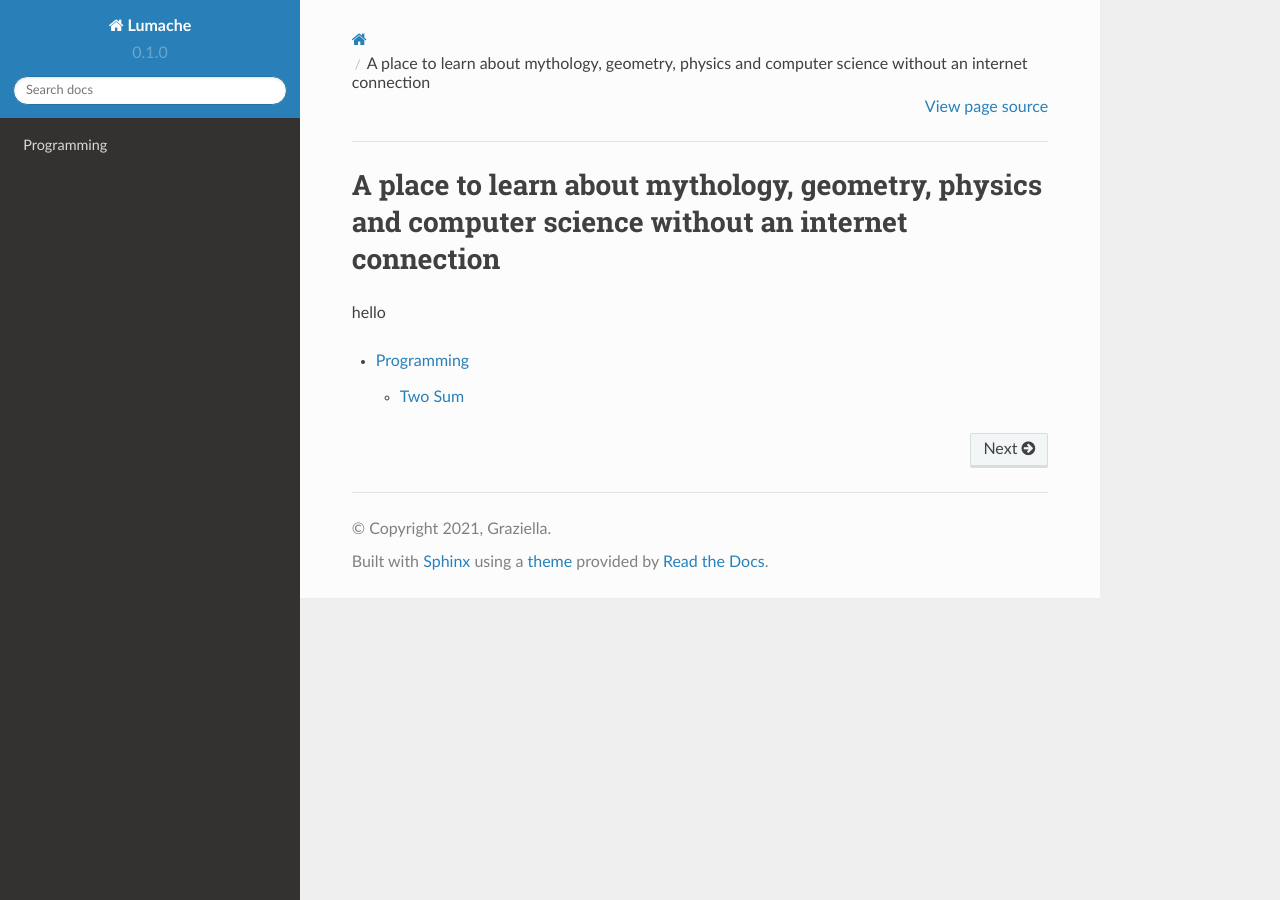
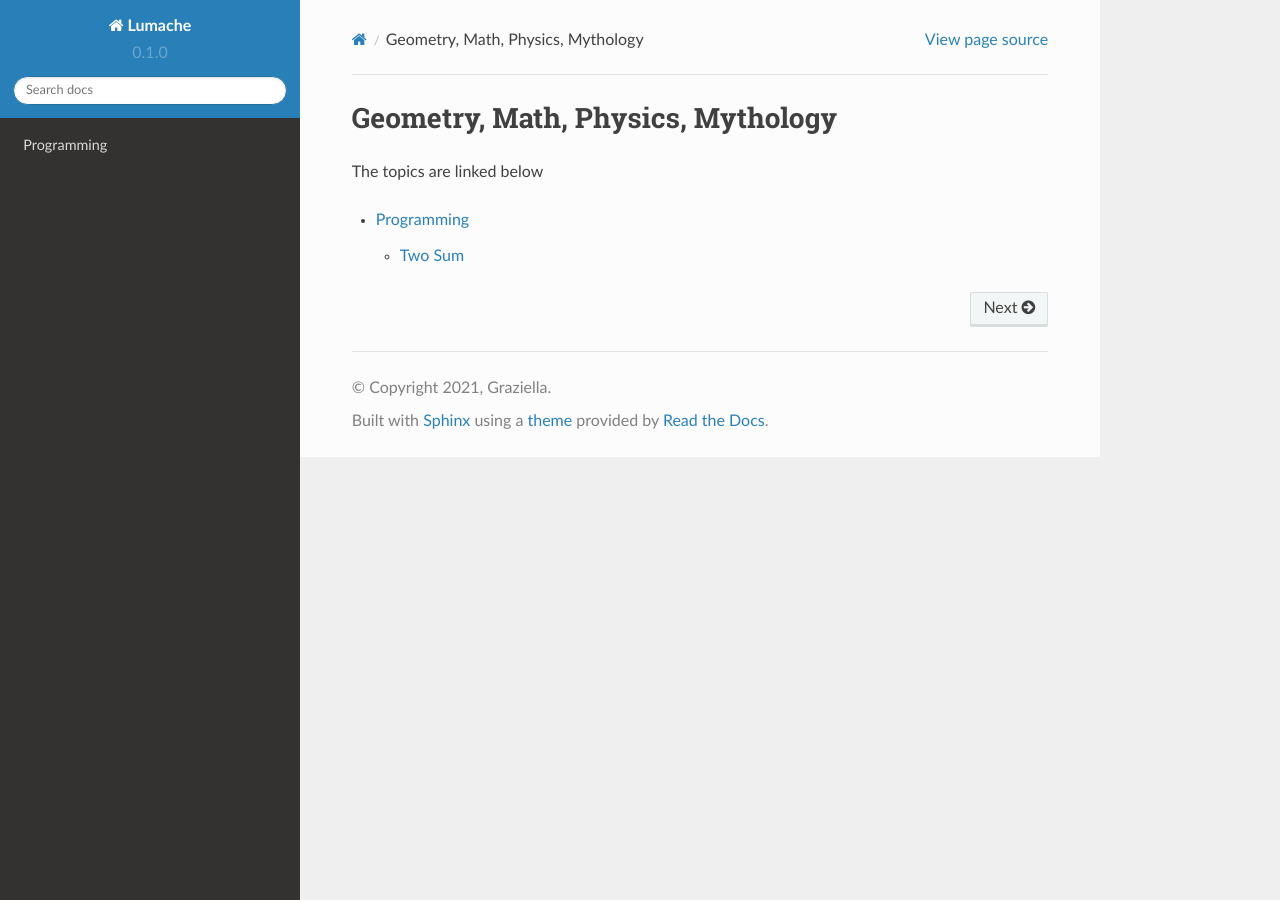
Before and after one commit to jayunit100/storyworld0, a Sphinx documentation site: the page built from docs/index.rst, in a window 1280 px wide. Built offline with Sphinx 7.4.7 and the Read the Docs theme 2.0.0, drawn with Linux system fonts in a browser that asks for light colours.

Commit message:
programming

```diff
--- a/docs/index.rst
+++ b/docs/index.rst
@@ -1,7 +1,7 @@
-A place to learn about mythology, geometry, physics and computer science without an internet connection
-===================================
+Geometry, Math, Physics, Mythology
+==================================
 
-hello
+The topics are linked below
 
 .. toctree::
    :maxdepth: 2
```
